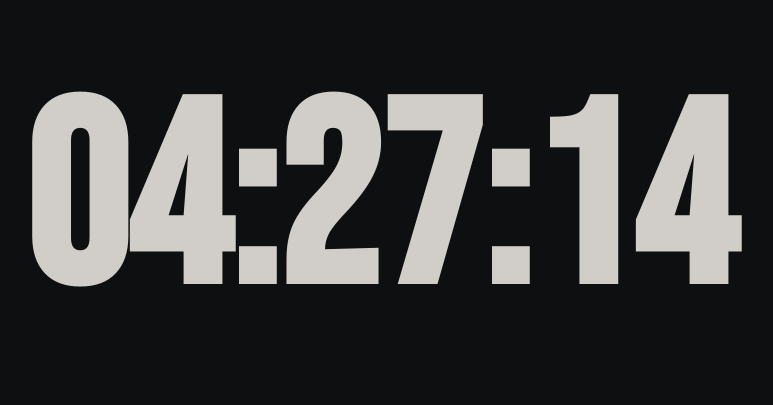
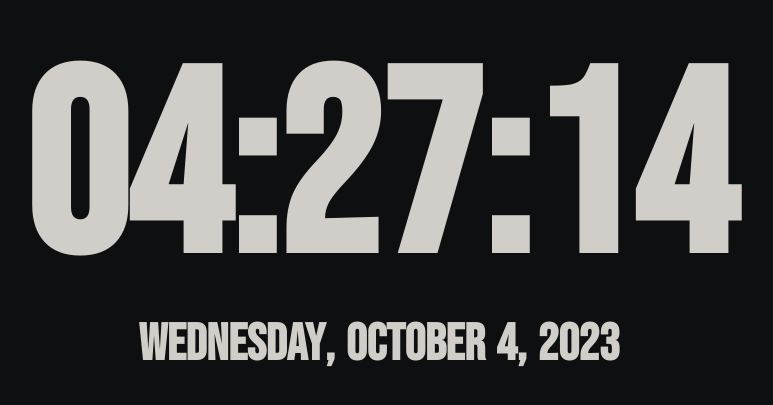
Before and after one commit to M1lken01/new-year-countdown, a plain HTML site: page index.html in a window 1280 px wide. Shown: the part 193-598 px from the top of the page, without its empty margins (261-1034 px from the left). Drawn offline with Linux system fonts and the light colour scheme.

Commit message:
added time

```diff
--- a/app.js
+++ b/app.js
@@ -3,9 +3,13 @@ const timeZone = +1;
 const targetDate = new Date('2023-12-31T24:00:00');
 const timeZoneDiff = 3600000 * timeZone;
 const countDownStart = 4000; // 4 sec
+const countDown = true;
 
 function updateTime() {
-  const timeLeft = targetDate.getTime() - new Date().getTime();
+  const currentTime = new Date();
+  const timeLeft = countDown ? targetDate.getTime() - currentTime.getTime() : currentTime.getTime();
+
+  console.log(timeLeft);
 
   if (timeLeft <= countDownStart) document.body.classList.add('countdown');
   if (timeLeft <= 0) return document.body.classList.add('end');
@@ -24,6 +28,15 @@ function updateTime() {
     timerDisplayNumbers[i].innerHTML = timerArray[i];
     if (timerArray[i] === '00' && !timerDisplayNumbers[i].classList.contains('red') && reds >= i) timerDisplayNumbers[i].classList.add('red');
   }
+
+  const days = ['Sunday', 'Monday', 'Tuesday', 'Wednesday', 'Thursday', 'Friday', 'Saturday'];
+  const months = ['January', 'February', 'March', 'April', 'May', 'June', 'July', 'August', 'September', 'October', 'November', 'December'];
+
+  document.getElementById('weekDay').innerHTML = days[currentTime.getDay()];
+  document.getElementById('month').innerHTML = months[currentTime.getMonth()];
+  document.getElementById('monthDay').innerHTML = currentTime.getDate();
+  document.getElementById('year').innerHTML = currentTime.getFullYear();
+
   setTimeout(updateTime, 1000);
 }
 
--- a/index.html
+++ b/index.html
@@ -18,6 +18,11 @@
         <span class="split">:</span>
         <span class="number">00</span>
       </h1>
+      <h2>
+        <span id="weekDay">Monday</span>
+        ,&MediumSpace;<span id="month">June</span> &MediumSpace;<span id="monthDay">15</span>,&MediumSpace;
+        <span id="year">2023</span>
+      </h2>
     </div>
     <script src="app.js"></script>
   </body>
--- a/style.css
+++ b/style.css
@@ -11,17 +11,26 @@ body {
   font-family: 'Bebas Neue', cursive;
   background-color: var(--clr-background);
   color: var(--clr-foreground);
+  min-height: 100dvh;
 }
 
-h1 {
+h1,
+h2 {
   display: flex;
   flex-direction: row;
   justify-content: center;
   align-items: center;
   font-weight: bold;
-  font-size: 20vw;
   padding: 0;
   margin: 0;
+}
+
+h1 {
+  font-size: 20vw;
+}
+
+h2 {
+  font-size: 4vw;
 }
 
 h1 span {
@@ -32,6 +41,7 @@ h1 span {
   display: flex;
   justify-content: center;
   align-content: center;
+  flex-direction: column;
   width: 100dvw;
   height: 100dvh;
   overflow-x: hidden;
@@ -66,9 +76,17 @@ h1 span {
 }
 
 @media screen and (max-width: 768px) {
+  #wrapper {
+    height: 90dvh;
+  }
+
   h1 {
     flex-direction: column;
     font-size: 44vw;
+  }
+
+  h2 {
+    font-size: 8vw;
   }
 
   .split {
```
